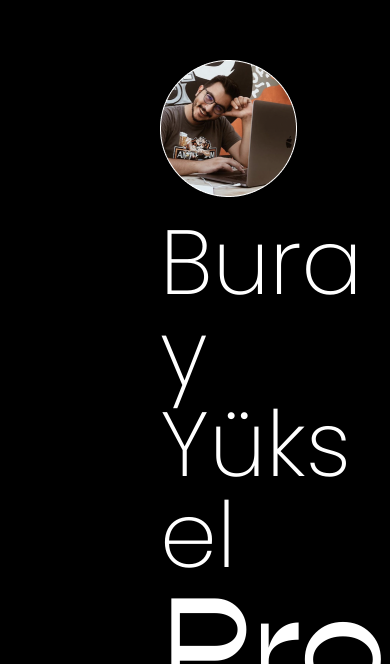
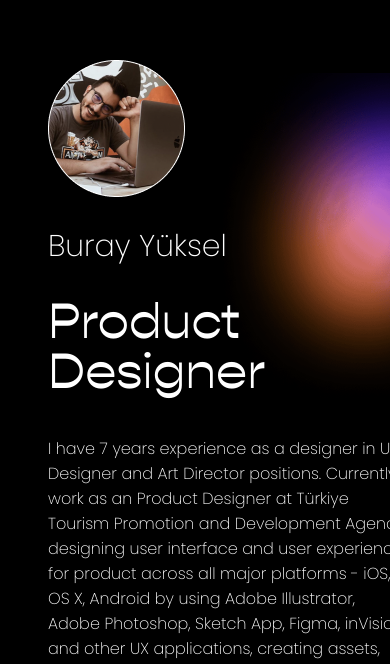
Before and after one commit to doguyilmaz/burayyuksel.com, a Next.js app: page / in a window 390 px wide. Shown: the part 180-844 px from the top of the page. Built offline with nearby package versions, Linux system fonts and the light colour scheme.

Commit message:
minor responsive

```diff
--- a/pages/index.js
+++ b/pages/index.js
@@ -17,22 +17,44 @@ export default function Home() {
       <Box
         h='full'
         pt='15rem'
-        marginLeft='10rem'
+        marginLeft={['3rem', '5rem', '5rem', '6rem', '10rem']}
         backgroundImage='url("/images/layer.png")'
         backgroundRepeat='no-repeat'
-        backgroundPosition='50rem'
+        backgroundPosition={['10rem', '8rem', '15rem', '25rem', '30rem', '50rem']}
         backgroundSize='contain'
       >
         <Image objectFit='cover' src='/images/buray.png' alt='Buray Yüksel' />
 
-        <Heading fontSize='91px' lineHeight='91px' mt={5} fontFamily='Poppins' fontWeight={275} color='#FFFFFF'>
+        <Heading
+          fontSize={['30px', '40px', '45px', '55px', '65px', '91px']}
+          lineHeight='91px'
+          mt={[1, 3, 5]}
+          fontFamily='Poppins'
+          fontWeight={275}
+          color='#FFFFFF'
+        >
           Buray Yüksel
         </Heading>
-        <Heading fontWeight={400} fontSize='140px' lineHeight='91px' mt={5} fontFamily='GopherDisplay' color='#FFFFFF'>
+        <Heading
+          fontWeight={400}
+          fontSize={[50, 60, 70, 80, 90, 140]}
+          lineHeight={['50px', '50px', '50px', '60px', '65px', '91px']}
+          mt={[1, 1, 2, 2, 5]}
+          fontFamily='GopherDisplay'
+          color='#FFFFFF'
+        >
           Product Designer
         </Heading>
 
-        <Text fontSize='18px' lineHeight='27px' mt={50} fontFamily='Poppins' fontWeight={275} color='#FFFFFF' w='864px'>
+        <Text
+          fontSize={['16px', '18px']}
+          lineHeight={['25px', '27px']}
+          mt={[10, 30, 50]}
+          fontFamily='Poppins'
+          fontWeight={275}
+          color='#FFFFFF'
+          w={['360px', '380px', '620px', '864px']}
+        >
           I have 7 years experience as a designer in UI Designer and Art Director positions. Currently, I work as an Product Designer at Türkiye
           Tourism Promotion and Development Agency, designing user interface and user experience for product across all major platforms - iOS, OS X,
           Android by using Adobe Illustrator, Adobe Photoshop, Sketch App, Figma, inVision and other UX applications, creating assets, icons and
```
